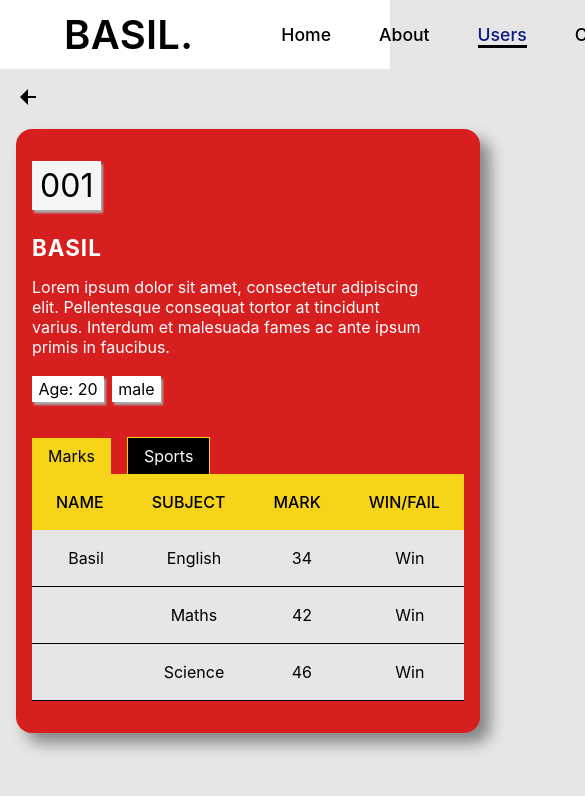
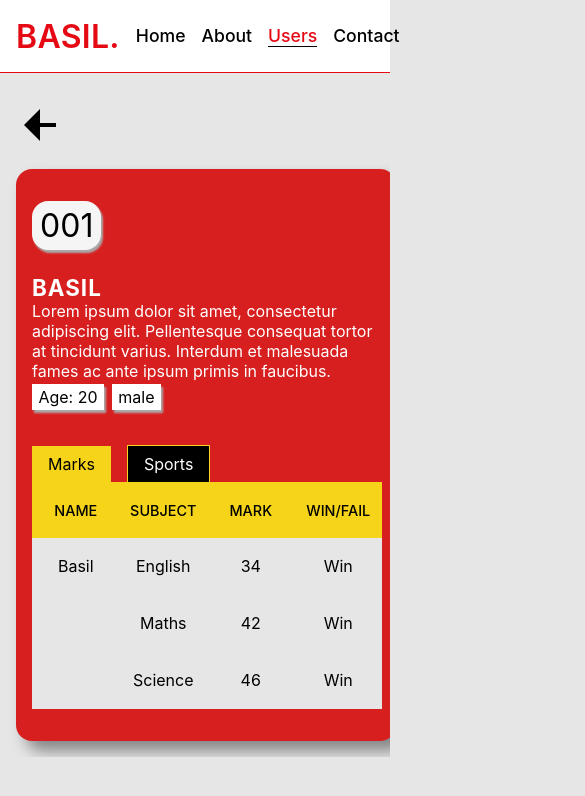
Before and after one commit to iambasilp/React-Router-Learn, a React (Create React App) app: page /Users/1 in a window 390 px wide. Shown: the top 796 px of the page, 585 px wide, since content can reach past the window. Built offline with nearby package versions, Linux system fonts and the light colour scheme.

Commit message:
sum major updated

```diff
--- a/src/App.css
+++ b/src/App.css
@@ -1,4 +1,6 @@
-
+.App{
+  overflow: hidden;
+}
 
 .App-logo {
   height: 40vmin;
@@ -34,6 +36,11 @@
     transform: rotate(360deg);
   }
 }
+*{
+  margin: 0;
+  padding: 0;
+  box-sizing: border-box;
+}
 a{
   text-decoration: none;
 }
--- a/src/Components/Header.css
+++ b/src/Components/Header.css
@@ -1,20 +1,25 @@
 .header{
+    position: absolute;
+    width: 100%;
     background-color:white;
     padding:.5rem 4rem;
+    border-bottom: .3px solid #E50914;
 }
 .nav{
+    height: 3.5rem;
     display: flex;
     justify-content: space-between;
     align-items: center;
 }
 .nav__logo{
-    color: black;
+    color: #E50914;
     font-size: 2.5rem;
     text-transform: uppercase;
     font-weight: 600;
     letter-spacing: .3px;
 
 }
+
 .nav__Link{
     margin-left: 3rem;
     font-size: 1.1rem;
@@ -22,6 +27,27 @@
     color: black;
 }
 .active{
-    color:  rgb(10, 28, 129);
+    color:  #E50914;
     border-bottom: .2rem solid black;
 }
+@media screen and (max-width:567px) {
+    .nav__logo{
+        font-size: 2rem;
+    }
+    .header{
+
+        padding: .5rem 1rem;
+    }
+    .nav{
+
+    }
+    .nav__item{
+        display: flex;
+    }
+    .nav__Link{
+        margin-left:1rem;
+    }
+    .active{
+        border-bottom: .1rem solid black;
+    }
+}
--- a/src/Components/Header.jsx
+++ b/src/Components/Header.jsx
@@ -14,7 +14,6 @@ const Header = () => {
                         <NavLink to="About" className="nav__Link">About</NavLink>
                         <NavLink to="Users" className="nav__Link">Users</NavLink>
                         <NavLink to="Contact" className="nav__Link">Contact</NavLink>
-
                     </li>
                 </ul>
             </div>
--- a/src/Pages/Styles/Details.css
+++ b/src/Pages/Styles/Details.css
@@ -1,10 +1,10 @@
 .details{
-
+    margin-top: 85px;
     display: grid;
-
 }
 .details_card{
-    max-width: 467px;
+    max-width: 380px;
+    margin-top: 2rem;
     background-color: rgb(216, 31, 31);
     margin: 1rem;
     padding: 2rem 1rem;
@@ -17,7 +17,6 @@
     border-radius:1rem;
 }
 .details_card:hover{
-    transform: translate(10px,-3px);
     background-color: rgb(10, 28, 129);
 }
 
@@ -27,6 +26,7 @@
     padding: .3rem .5rem;
     box-shadow: 2px 3px 2px #aaa;
     margin-bottom: 1.5rem;
+    border-radius: 1rem;
 }
 .details_name{
     color: white;
@@ -90,3 +90,7 @@
 .details-body{
    position: relative;
 }
+.back-icon{
+    width: 3rem;
+    height: 3rem;
+}
--- a/src/Pages/Styles/Marks.css
+++ b/src/Pages/Styles/Marks.css
@@ -7,7 +7,7 @@
   align-items: center;
 }
 .table {
-  width: 100%;
+  width: 350px;
 }
 .table-header {
   display: flex;
@@ -17,7 +17,7 @@
   padding: 18px 0;
 }
 .table-row {
-    border-bottom: .3px solid black;
+    border-bottom: 1px solid transparent;
   display: flex;
   max-width: 100%;
   padding: 18px 0;
@@ -33,13 +33,12 @@
   text-transform: uppercase;
 }
 .filter__link {
+  font-size: .9rem;
   color:black;
   font-weight: 500;
   text-decoration: none;
   position: relative;
   display: inline-block;
-  padding-left: 24px;
-  padding-right: 24px;
 }
 .filter__link::after {
   content: '';
--- a/src/Pages/Styles/Users.css
+++ b/src/Pages/Styles/Users.css
@@ -1,9 +1,10 @@
 .users{
-
+    width: 100%;
     display: grid;
+    margin-top: 85px;
 }
 .card{
-    background-color: rgb(31, 59, 216);
+    background-color:  #E50914;
     margin: 1rem;
     padding: 1rem;
     display: flex;
@@ -12,7 +13,7 @@
     transition: all ease 0.3s;
 }
 .users select{
-    background-color: rgb(31, 59, 216);
+    background-color: #E50914;
     border: none;
     outline: none;
     color: white;
@@ -25,7 +26,7 @@
     font-size: 1rem;
 }
 .card:hover{
-    background-color: rgb(10, 28, 129);
+    background-color: #410609;
 }
 .name{
     color: white;
--- a/src/index.css
+++ b/src/index.css
@@ -12,3 +12,7 @@ code {
   font-family: source-code-pro, Menlo, Monaco, Consolas, 'Courier New',
     monospace;
 }
+.container{
+  max-width: 1100px;
+  margin-inline: auto;
+}
```
